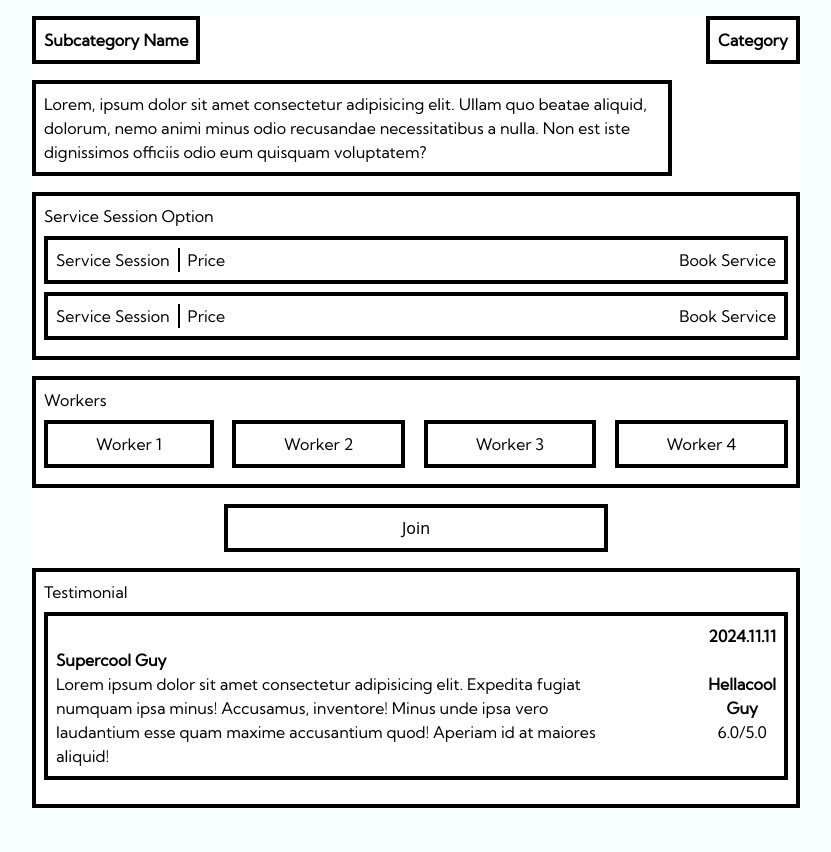
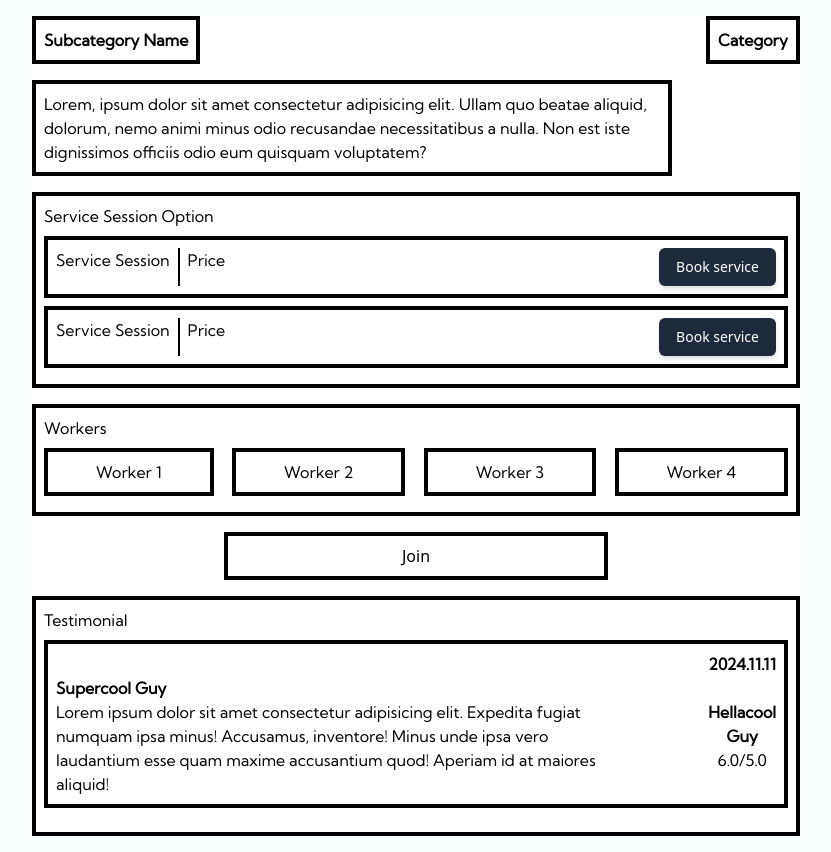
Before and after one commit to Corfliss/db-thelastofus-groupassignment, a Django app: page /subcategory/ in a window 1280 px wide. Shown: the whole page, without its empty margins (224-1055 px from the left). Before the commit the page ends 808 px from the top, so only its background shows below. Run offline with Django 5.2, Linux system fonts and the light colour scheme; some libraries are stand-ins or nearby versions.

Commit message:
Added booking modal for service session subcategory

```diff
--- /dev/null
+++ b/main/static/js/subcategory.js
@@ -0,0 +1,36 @@
+document.addEventListener("DOMContentLoaded", () => {
+    const openButtons = document.querySelectorAll('[data-dialog-target="dialog"]'); // Select all buttons that open the modal
+    const backdrop = document.querySelector('[data-dialog-backdrop="dialog"]');
+    const closeButtons = document.querySelectorAll('[data-dialog-close="true"]');
+
+    if (openButtons && backdrop) {
+        // Function to open the modal
+        const openModal = () => {
+            backdrop.classList.remove("pointer-events-none", "opacity-0");
+            backdrop.classList.add("opacity-100");
+        };
+
+        // Function to close the modal
+        const closeModal = () => {
+            backdrop.classList.add("pointer-events-none", "opacity-0");
+            backdrop.classList.remove("opacity-100");
+        };
+
+        // Add event listeners to all open buttons
+        openButtons.forEach((button) => {
+            button.addEventListener("click", openModal);
+        });
+
+        // Add event listeners to all close buttons
+        closeButtons.forEach((button) => {
+            button.addEventListener("click", closeModal);
+        });
+
+        // Close the modal when the backdrop is clicked
+        backdrop.addEventListener("click", (event) => {
+            if (event.target === backdrop && backdrop.dataset.dialogBackdropClose === "true") {
+                closeModal();
+            }
+        });
+    }
+});
--- a/main/templates/profile.html
+++ b/main/templates/profile.html
@@ -19,6 +19,5 @@
             <p>Address: 2 Eezee Road</p>
         </div>
     </div>
-
 </div>
 {% endblock content %}
--- a/main/templates/subcategory.html
+++ b/main/templates/subcategory.html
@@ -22,7 +22,11 @@
                 <p class="pl-2">Price</p>
             </div>
             <div>
-                <p>Book Service</p>
+                <button
+                data-dialog-target="dialog"
+                class="rounded-md bg-slate-800 py-2 px-4 border border-transparent text-center text-sm text-white transition-all shadow-md hover:shadow-lg focus:bg-slate-700 focus:shadow-none active:bg-slate-700 hover:bg-slate-700 active:shadow-none disabled:pointer-events-none disabled:opacity-50 disabled:shadow-none ml-2" type="button">
+                    Book service
+                </button>
             </div>
         </div>
         <div class="p-2 border-4 border-black flex justify-between mb-2">
@@ -31,7 +35,11 @@
                 <p class="pl-2">Price</p>
             </div>
             <div>
-                <p>Book Service</p>
+                <button
+                data-dialog-target="dialog"
+                class="rounded-md bg-slate-800 py-2 px-4 border border-transparent text-center text-sm text-white transition-all shadow-md hover:shadow-lg focus:bg-slate-700 focus:shadow-none active:bg-slate-700 hover:bg-slate-700 active:shadow-none disabled:pointer-events-none disabled:opacity-50 disabled:shadow-none ml-2" type="button">
+                    Book service
+                </button>
             </div>
         </div>
     </div>
@@ -70,4 +78,76 @@
         </div>
     </div>
 </div>
+<div
+data-dialog-backdrop="dialog"
+data-dialog-backdrop-close="true"
+class="pointer-events-none fixed inset-0 z-[999] grid h-screen w-screen place-items-center bg-black bg-opacity-60 opacity-0 backdrop-blur-sm transition-opacity duration-300"
+>
+    <div
+        data-dialog="dialog"
+        class="relative m-4 p-4 w-2/5 min-w-[40%] max-w-[40%] rounded-lg bg-white shadow-sm"
+    >
+        <div class="flex shrink-0 items-center pb-4 text-xl font-medium text-slate-800">
+        Book Service
+        </div>
+        <table class="table-auto">
+            <tbody>
+                <tr>
+                    <td class="px-4 py-2 border border-slate-200 font-medium text-slate-700">Order Date</td>
+                    <td class="px-4 py-2 border border-slate-200">
+                        <input
+                            type="date"
+                            value="2024-11-16"
+                            class="w-full px-3 py-2 border rounded-md border-slate-300 text-slate-700 focus:outline-none focus:ring-1 focus:ring-slate-500"
+                            readonly
+                        />
+                    </td>
+                </tr>
+                <tr>
+                    <td class="px-4 py-2 border border-slate-200 font-medium text-slate-700">Discount</td>
+                    <td class="px-4 py-2 border border-slate-200">
+                        <input
+                            type="text"
+                            placeholder="Enter discount (e.g., 10%)"
+                            class="w-full px-3 py-2 border rounded-md border-slate-300 text-slate-700 focus:outline-none focus:ring-1 focus:ring-slate-500"
+                        />
+                    </td>
+                </tr>
+                <tr>
+                    <td class="px-4 py-2 border border-slate-200 font-medium text-slate-700">Total Amount</td>
+                    <td class="px-4 py-2 border border-slate-200">
+                        <input
+                            type="text"
+                            placeholder="Placeholder Price"
+                            class="w-full px-3 py-2 border rounded-md border-slate-300 text-slate-700 focus:outline-none focus:ring-1 focus:ring-slate-500"
+                            readonly
+                        />
+                    </td>
+                </tr>
+                <tr>
+                    <td class="px-4 py-2 border border-slate-200 font-medium text-slate-700">Payment Method</td>
+                    <td class="px-4 py-2 border border-slate-200">
+                        <select
+                            class="w-full px-3 py-2 border rounded-md border-slate-300 text-slate-700 focus:outline-none focus:ring-1 focus:ring-slate-500"
+                        >
+                            <option value="credit_card">Credit Card</option>
+                            <option value="paypal">PayPal</option>
+                            <option value="bank_transfer">Bank Transfer</option>
+                            <option value="cash">Cash</option>
+                        </select>
+                    </td>
+                </tr>
+            </tbody>
+        </table>
+        <div class="flex shrink-0 flex-wrap items-center pt-4 justify-end">
+            <button data-dialog-close="true" class="rounded-md border border-transparent py-2 px-4 text-center text-sm transition-all text-slate-600 hover:bg-slate-100 focus:bg-slate-100 active:bg-slate-100 disabled:pointer-events-none disabled:opacity-50 disabled:shadow-none" type="button">
+                Cancel
+            </button>
+            <button data-dialog-close="true" class="rounded-md bg-green-600 py-2 px-4 border border-transparent text-center text-sm text-white transition-all shadow-md hover:shadow-lg focus:bg-green-700 focus:shadow-none active:bg-green-700 hover:bg-green-700 active:shadow-none disabled:pointer-events-none disabled:opacity-50 disabled:shadow-none ml-2" type="button">
+                Book service
+            </button>
+        </div>
+    </div>
+</div>
+<script src="{% static 'js/subcategory.js' %}"></script>
 {% endblock content %}
```
